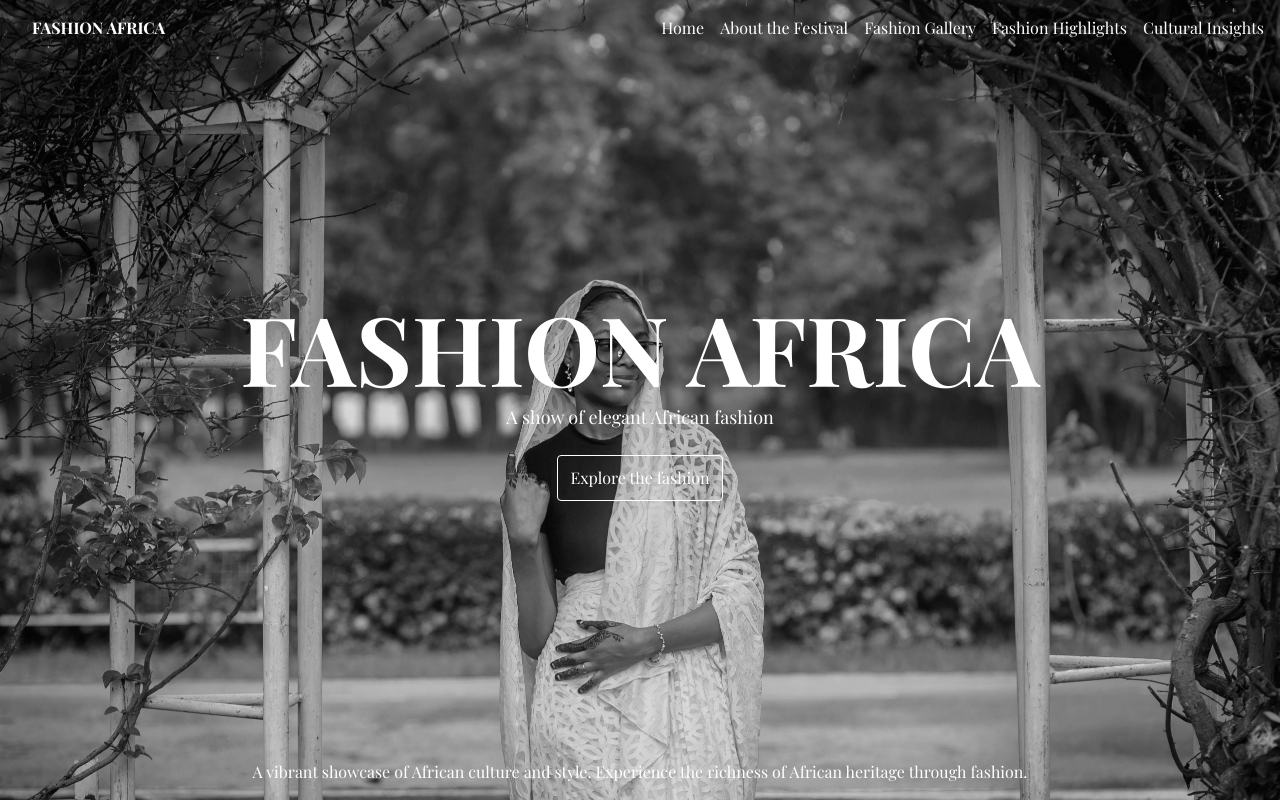
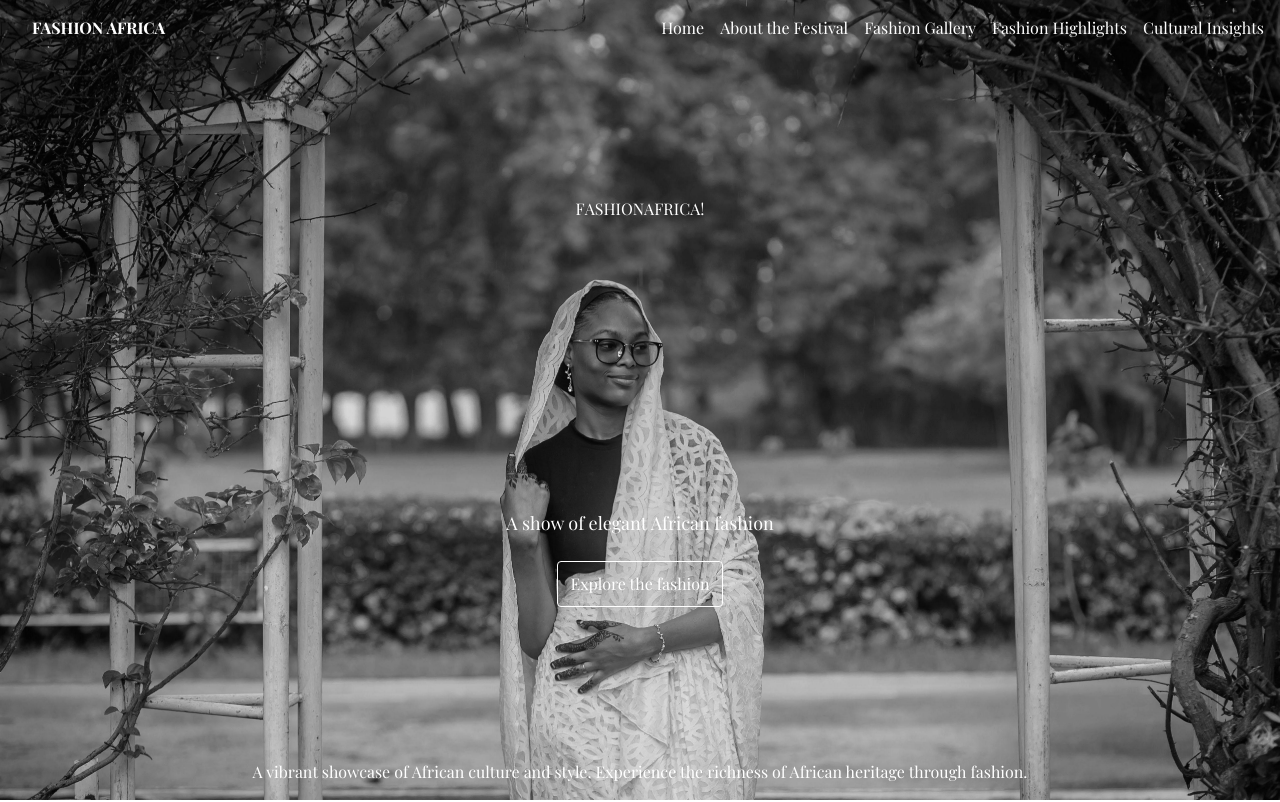
Before and after one commit to Grealishgit/L-Culture, a React (Vite) app: page / in a window 1280 px wide. Shown: the top 802 px of the page. Built offline with nearby package versions, Linux system fonts and the light colour scheme; a web font is replaced by a local one.

Commit message:
feat: Add TextPressure component for dynamic text styling in Header

```diff
--- a/src/components/Header.jsx
+++ b/src/components/Header.jsx
@@ -1,5 +1,6 @@
 import React from 'react'
 import bg from '../assets/bg.jpg'
+import TextPressure from './TextPressure';
 
 const Header = () => {
     return (
@@ -7,7 +8,22 @@ const Header = () => {
             style={{ backgroundImage: `url(${bg})`, backgroundSize: 'cover', backgroundPosition: 'center' }}
         >
             <div className='items-center text-center space-y-2 flex flex-col'>
-                <h1 className='text-white md:text-8xl text-5xl font-bold'>FASHION AFRICA</h1>
+                <h1 className='text-white md:text-8xl text-5xl font-bold'></h1>
+
+                <div style={{ position: 'relative', height: '300px', cursor: 'pointer' }}>
+                    <TextPressure
+                        text="FASHION AFRICA!"
+                        flex={true}
+                        alpha={false}
+                        stroke={false}
+                        width={true}
+                        weight={true}
+                        italic={true}
+                        textColor="#ffffff"
+                        strokeColor="#ff0000"
+                        minFontSize={100}
+                    />
+                </div>
                 <p className='text-white text-lg'>A show of elegant African fashion</p>
 
                 <button className='px-3 py-2.5 border cursor-pointer mt-4 text-white border-white rounded'>
--- /dev/null
+++ b/src/components/TextPressure.jsx
@@ -0,0 +1,199 @@
+import { useEffect, useRef, useState } from 'react';
+
+const TextPressure = ({
+    text = 'Compressa',
+    // fontFamily = 'Compressa VF',
+    // // This font is just an example, you should not use it in commercial projects.
+    // fontUrl = 'https://res.cloudinary.com/dr6lvwubh/raw/upload/v1529908256/CompressaPRO-GX.woff2',
+
+    width = true,
+    weight = true,
+    italic = true,
+    alpha = false,
+
+    flex = true,
+    stroke = false,
+    scale = false,
+
+    textColor = '#FFFFFF',
+    strokeColor = '#FF0000',
+    strokeWidth = 2,
+    className = '',
+
+    minFontSize = 120,
+
+}) => {
+    const containerRef = useRef(null);
+    const titleRef = useRef(null);
+    const spansRef = useRef([]);
+
+    const mouseRef = useRef({ x: 0, y: 0 });
+    const cursorRef = useRef({ x: 0, y: 0 });
+
+    const [fontSize, setFontSize] = useState(minFontSize);
+    const [scaleY, setScaleY] = useState(1);
+    const [lineHeight, setLineHeight] = useState(1);
+
+    const chars = text.split('');
+
+    const dist = (a, b) => {
+        const dx = b.x - a.x;
+        const dy = b.y - a.y;
+        return Math.sqrt(dx * dx + dy * dy);
+    };
+
+    useEffect(() => {
+        const handleMouseMove = (e) => {
+            cursorRef.current.x = e.clientX;
+            cursorRef.current.y = e.clientY;
+        };
+        const handleTouchMove = (e) => {
+            const t = e.touches[0];
+            cursorRef.current.x = t.clientX;
+            cursorRef.current.y = t.clientY;
+        };
+
+        window.addEventListener('mousemove', handleMouseMove);
+        window.addEventListener('touchmove', handleTouchMove, { passive: false });
+
+        if (containerRef.current) {
+            const { left, top, width, height } = containerRef.current.getBoundingClientRect();
+            mouseRef.current.x = left + width / 2;
+            mouseRef.current.y = top + height / 2;
+            cursorRef.current.x = mouseRef.current.x;
+            cursorRef.current.y = mouseRef.current.y;
+        }
+
+        return () => {
+            window.removeEventListener('mousemove', handleMouseMove);
+            window.removeEventListener('touchmove', handleTouchMove);
+        };
+    }, []);
+
+    const setSize = () => {
+        if (!containerRef.current || !titleRef.current) return;
+
+        const { width: containerW, height: containerH } = containerRef.current.getBoundingClientRect();
+
+        let newFontSize = containerW / (chars.length * 1.5);
+        newFontSize = Math.max(newFontSize, minFontSize);
+
+        setFontSize(newFontSize);
+        setScaleY(1);
+        setLineHeight(1);
+
+        requestAnimationFrame(() => {
+            if (!titleRef.current) return;
+            const textRect = titleRef.current.getBoundingClientRect();
+
+            if (scale && textRect.height > 0) {
+                const yRatio = containerH / textRect.height;
+                setScaleY(yRatio);
+                setLineHeight(yRatio);
+            }
+        });
+    };
+
+    useEffect(() => {
+        setSize();
+        window.addEventListener('resize', setSize);
+        return () => window.removeEventListener('resize', setSize);
+        // eslint-disable-next-line react-hooks/exhaustive-deps
+    }, [scale, text]);
+
+    useEffect(() => {
+        let rafId;
+        const animate = () => {
+            mouseRef.current.x += (cursorRef.current.x - mouseRef.current.x) / 15;
+            mouseRef.current.y += (cursorRef.current.y - mouseRef.current.y) / 15;
+
+            if (titleRef.current) {
+                const titleRect = titleRef.current.getBoundingClientRect();
+                const maxDist = titleRect.width / 2;
+
+                spansRef.current.forEach((span) => {
+                    if (!span) return;
+
+                    const rect = span.getBoundingClientRect();
+                    const charCenter = {
+                        x: rect.x + rect.width / 2,
+                        y: rect.y + rect.height / 2,
+                    };
+
+                    const d = dist(mouseRef.current, charCenter);
+
+                    const getAttr = (distance, minVal, maxVal) => {
+                        const val = maxVal - Math.abs((maxVal * distance) / maxDist);
+                        return Math.max(minVal, val + minVal);
+                    };
+
+                    const wdth = width ? Math.floor(getAttr(d, 5, 200)) : 100;
+                    const wght = weight ? Math.floor(getAttr(d, 100, 900)) : 400;
+                    const italVal = italic ? getAttr(d, 0, 1).toFixed(2) : 0;
+                    const alphaVal = alpha ? getAttr(d, 0, 1).toFixed(2) : 1;
+
+                    span.style.opacity = alphaVal;
+                    span.style.fontVariationSettings = `'wght' ${wght}, 'wdth' ${wdth}, 'ital' ${italVal}`;
+                });
+            }
+
+            rafId = requestAnimationFrame(animate);
+        };
+
+        animate();
+        return () => cancelAnimationFrame(rafId);
+    }, [width, weight, italic, alpha, chars.length]);
+
+    return (
+        <div
+            ref={containerRef}
+            className="relative w-full h-full overflow-hidden bg-transparent"
+        >
+            <style>{`
+
+        .stroke span {
+          position: relative;
+          color: ${textColor};
+        }
+        .stroke span::after {
+          content: attr(data-char);
+          position: absolute;
+          left: 0;
+          top: 0;
+          color: transparent;
+          z-index: -1;
+          -webkit-text-stroke-width: ${strokeWidth}px;
+          -webkit-text-stroke-color: ${strokeColor};
+        }
+      `}</style>
+
+            <h1
+                ref={titleRef}
+                className={`text-pressure-title ${className} ${flex ? 'flex justify-between' : ''
+                    } ${stroke ? 'stroke' : ''} uppercase text-center`}
+                style={{
+
+                    lineHeight,
+                    transform: `scale(1, ${scaleY})`,
+                    transformOrigin: 'center top',
+                    margin: 0,
+                    fontWeight: 100,
+                    color: stroke ? undefined : textColor,
+                }}
+            >
+                {chars.map((char, i) => (
+                    <span
+                        key={i}
+                        ref={(el) => (spansRef.current[i] = el)}
+                        data-char={char}
+                        className="inline-block"
+                    >
+                        {char}
+                    </span>
+                ))}
+            </h1>
+        </div>
+    );
+};
+
+export default TextPressure;
```
